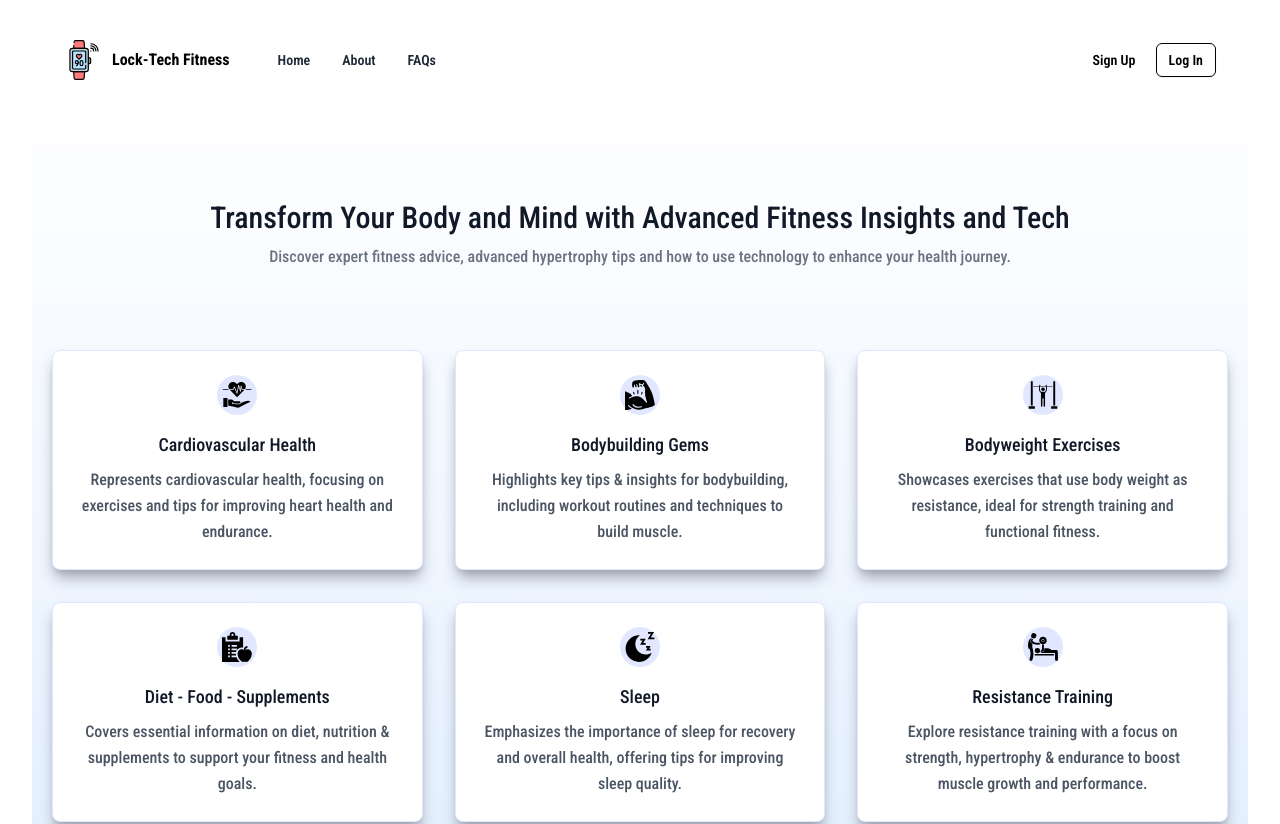
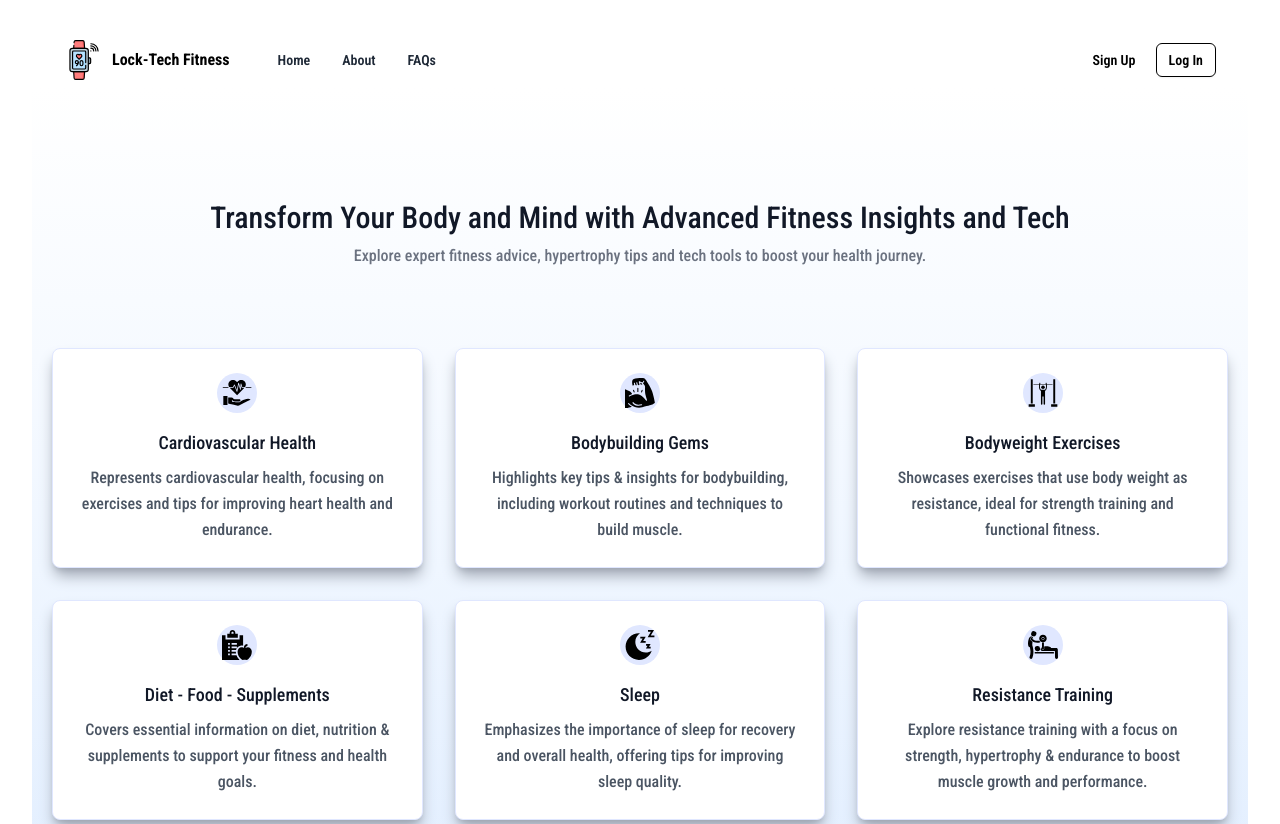
Before and after one commit to Anubhav990/Lock-TechFitness, a React (Vite) app: page / in a window 1280 px wide. Shown: the top 824 px of the page. Built offline with nearby package versions, Linux system fonts and the light colour scheme; no server answers.

Commit message:
final changes made

```diff
--- a/src/components/Content.jsx
+++ b/src/components/Content.jsx
@@ -102,7 +102,8 @@ function Content({
             <div className="container px-5 md:pt-28 pt-16 pb-4 md:pb-16 mx-auto">
                 <div className="flex flex-wrap w-full mb-6 md:mb-20 flex-col items-center text-center">
                     <h1 className="sm:text-3xl text-2xl font-medium title-font mb-6 md:mb-2 text-gray-900">Transform Your Body and Mind with Advanced Fitness Insights and Tech</h1>
-                    <p className="lg:w-3/4 w-full leading-relaxed text-gray-500 font-medium">Discover expert fitness advice, advanced hypertrophy tips and how to use technology to enhance your health journey.</p>
+                    <p className="lg:w-3/4 w-full text-sm md:text-base leading-relaxed text-gray-500 font-medium">
+                        Explore expert fitness advice, hypertrophy tips and tech tools to boost your health journey.</p>
                 </div>
                 <div className="flex flex-wrap -m-4">
                     {cards.map(({ id, iconSrc, iconAlt, title, description, background }) => (
@@ -135,7 +136,7 @@ function Content({
                     </button>
                 ) : (
                     <div className="flex flex-col items-center mt-8 md:mt-12 bg-blue-100 md:bg-transparent rounded-2xl p-4">
-                        <p className="mb-6 md:mb-4 text-gray-800">Sign up for Free to Access Premium Fitness Insights!</p>
+                        <p className="mb-4 text-gray-800">Sign up for Free to Access Premium Fitness Insights!</p>
                         <div className="flex space-x-4">
                             <button
                                 className="text-white text-lg bg-black border-0 py-2 px-8 focus:outline-none hover:bg-indigo-500 transition-all duration-75 ease-in rounded-lg shadow-md hover:shadow-lg transform hover:scale-105"
```
